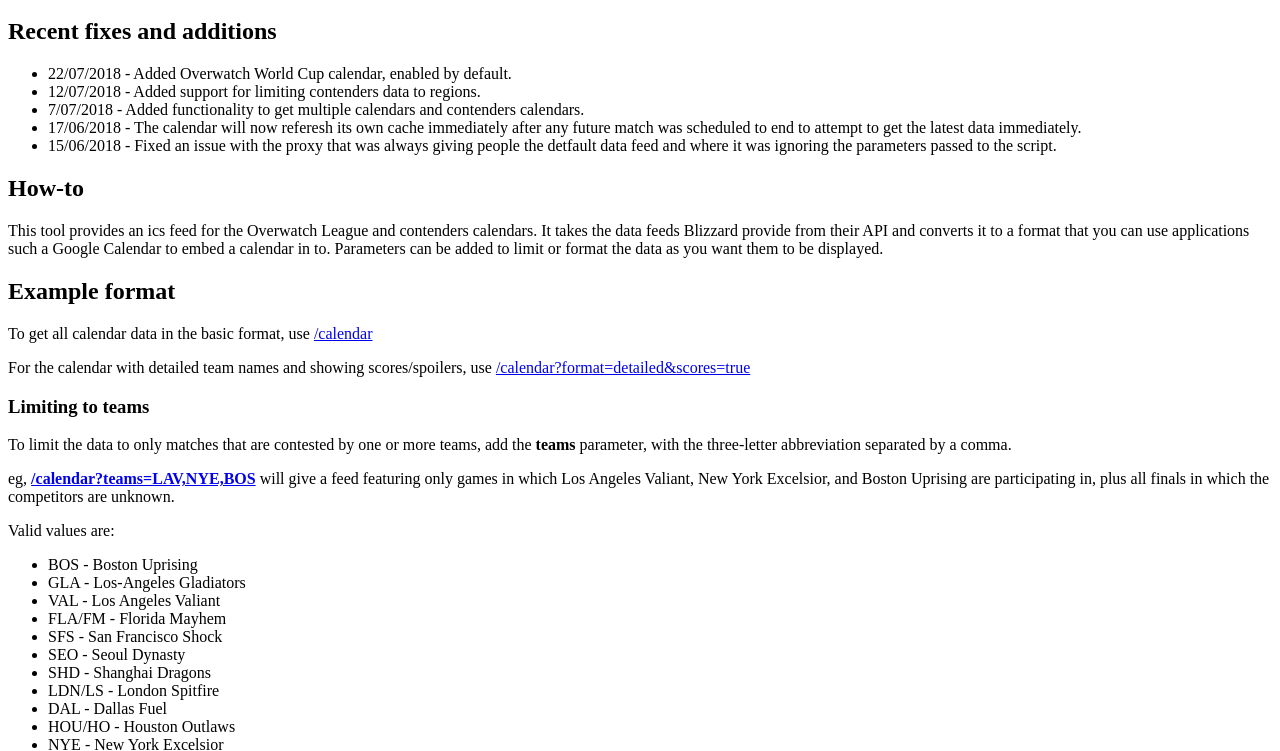
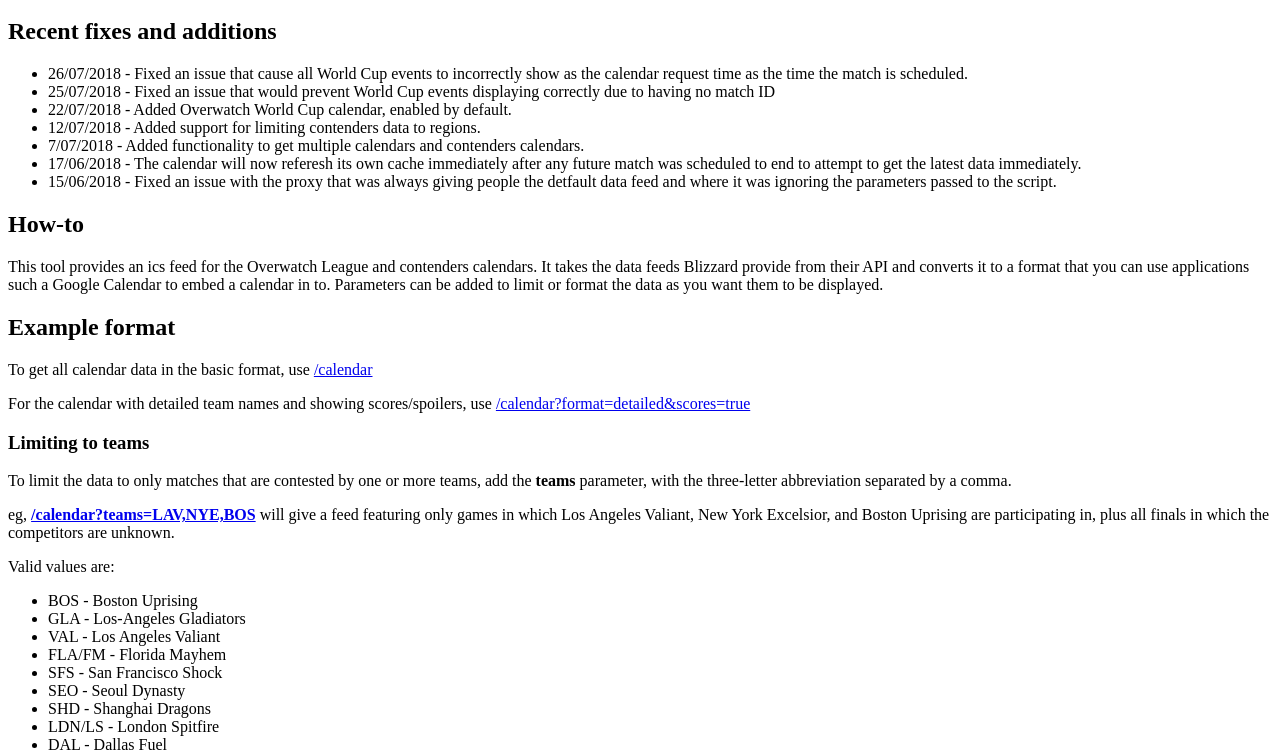
Before and after one commit to au5ton/owlcalendar, a website: page index.html in a window 1280 px wide. Shown: the part 48-799 px from the top of the page. Drawn offline with Linux system fonts and the light colour scheme.

Commit message:
Added changelog details.

```diff
--- a/index.html
+++ b/index.html
@@ -6,6 +6,8 @@
 		<h1>Overwatch League ICS calendar</h1>
 		<h2>Recent fixes and additions</h2>
 		<ul>
+			<li>26/07/2018 - Fixed an issue that cause all World Cup events to incorrectly show as the calendar request time as the time the match is scheduled.</li>
+			<li>25/07/2018 - Fixed an issue that would prevent World Cup events displaying correctly due to having no match ID</li>
 			<li>22/07/2018 - Added Overwatch World Cup calendar, enabled by default.</li>
 			<li>12/07/2018 - Added support for limiting contenders data to regions.</li>
 			<li>7/07/2018 - Added functionality to get multiple calendars and contenders calendars.</li>
```
